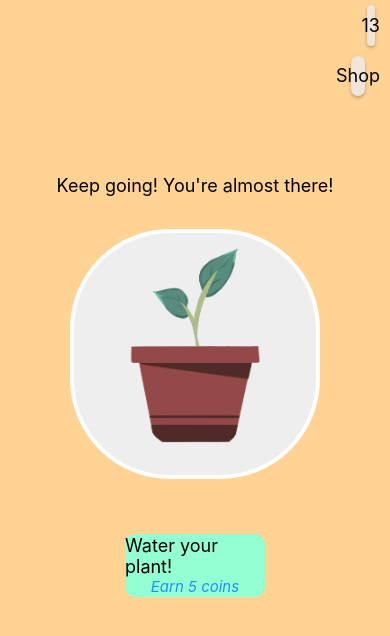
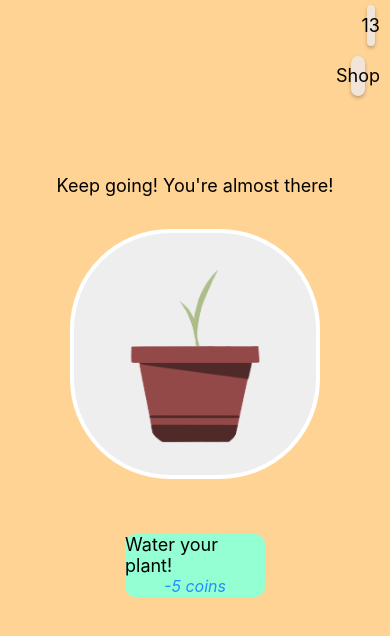
Before and after one commit to hiro111208/react-native-depression-monitor, a React Native app: screen / in a window 390 px wide. Shown: the top 636 px of the page. Built offline with nearby package versions, Linux system fonts and the light colour scheme.

Commit message:
Add text for deducting coins

```diff
--- a/screens/PlantScreen.js
+++ b/screens/PlantScreen.js
@@ -31,7 +31,7 @@ const PlantScreen = () => {
                     <Image
                          style={{ width: 250, height: 250 }}
                          resizeMode="contain"
-                         source={require('../assets/leaf_2.png')}
+                         source={require('../assets/base_plant.png')}
                     />
                 </View>
             </View>
@@ -39,7 +39,7 @@ const PlantScreen = () => {
             <View style={[styles.nextSpace, styles.centering]}>
                 <TouchableOpacity style={[styles.optButton, styles.centering]}>
                     <Text style={styles.text}>Water your plant!</Text>
-                    <Text style={styles.comment}>Earn 5 coins</Text>
+                    <Text style={styles.comment}>-5 coins</Text>
                 </TouchableOpacity>
             </View>
 
@@ -80,7 +80,7 @@ const styles = StyleSheet.create({
     },
     comment: {
         color: "dodgerblue",
-        fontSize: 15,
+        fontSize: 16,
         fontStyle: 'italic'
     },
     top: {
```
